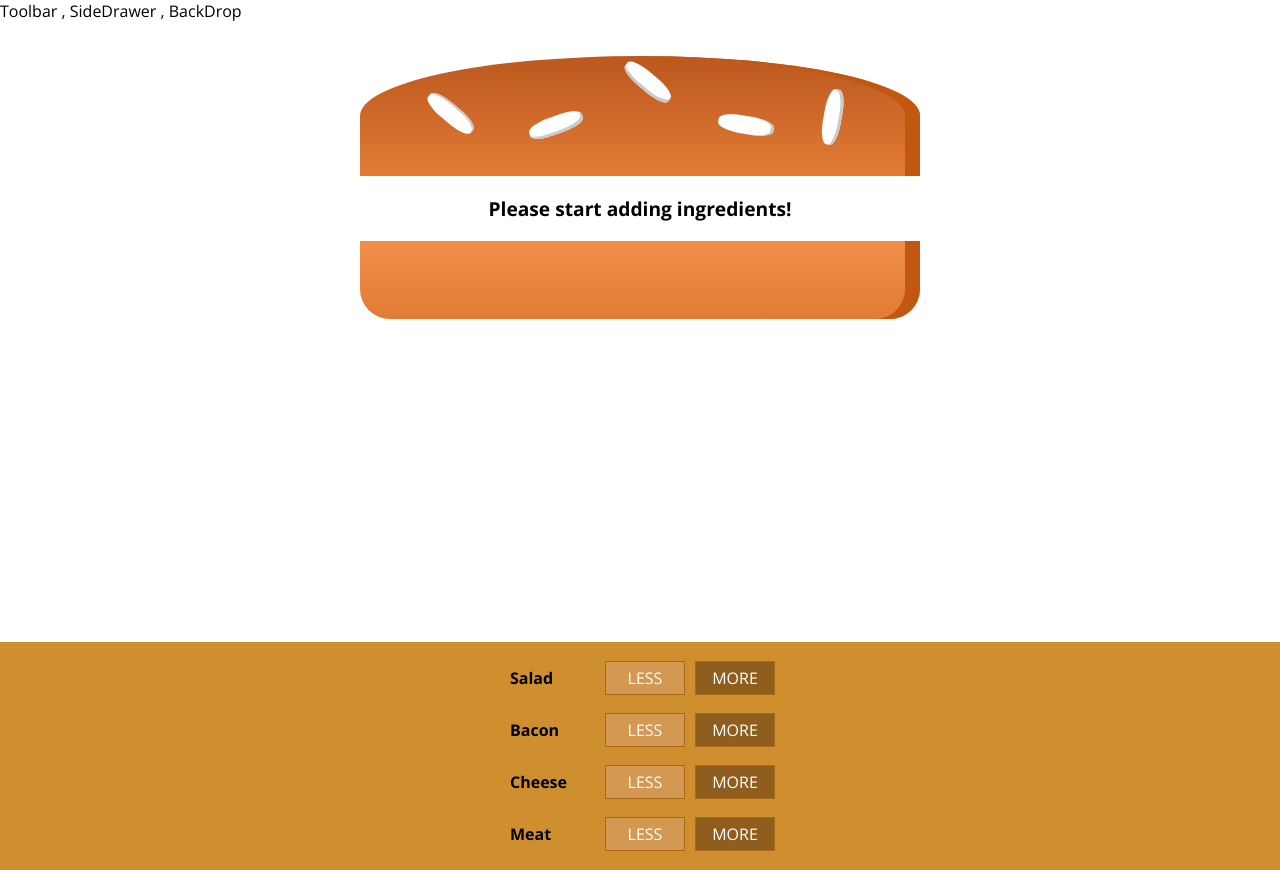
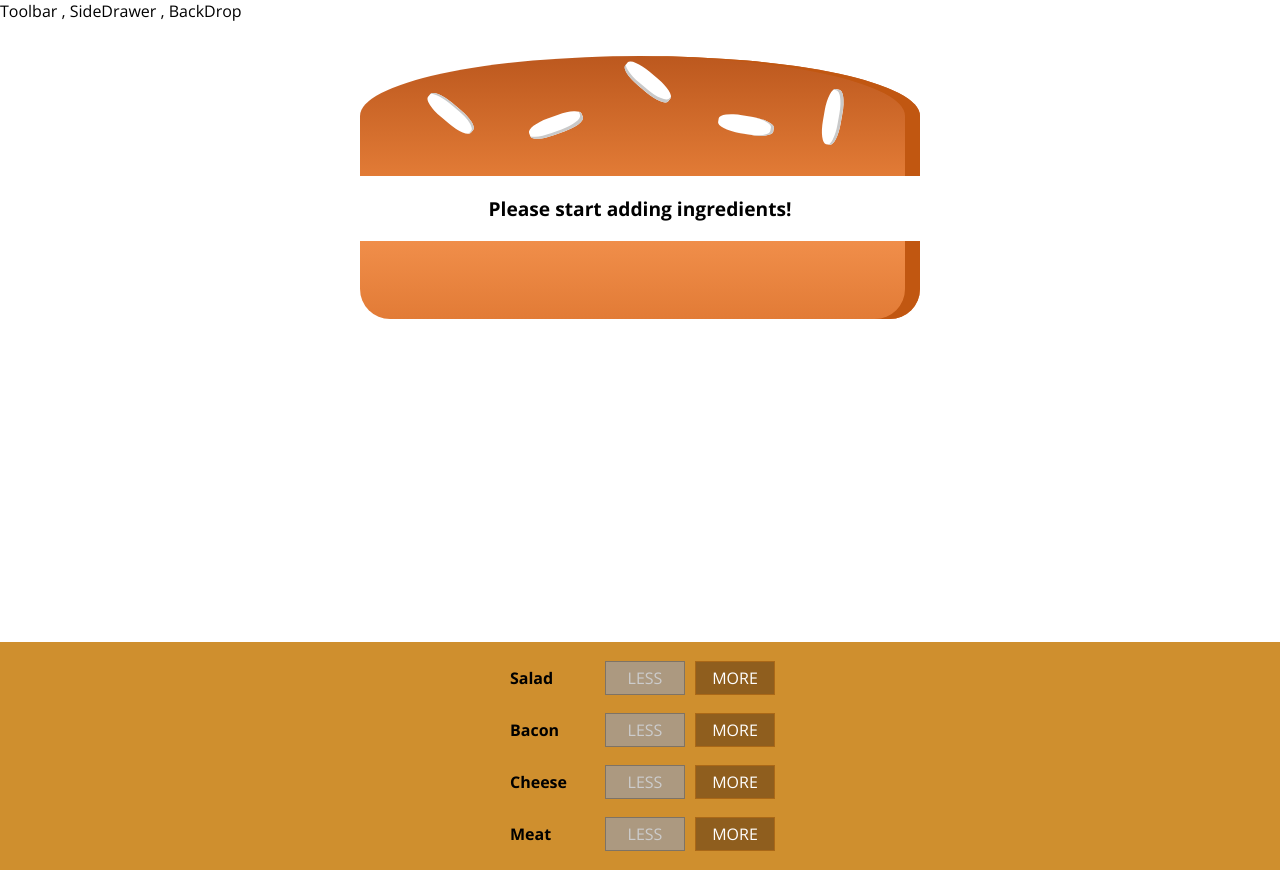
Before and after one commit to vaganast/burger-udemy, a React app: page / in a window 1280 px wide. Built offline with nearby package versions, Linux system fonts and the light colour scheme.

Commit message:
less button
update less button working and disabled if 0 ingredients

```diff
--- a/src/components/Burger/BuildControls/BuildControl/BuildControl.js
+++ b/src/components/Burger/BuildControls/BuildControl/BuildControl.js
@@ -7,9 +7,13 @@ const buildControl = (props) =>(
 
      <div className={classes.BuildControl}>
          <div className={classes.Label}> {props.label} </div>
-         <button className={classes.Less}> LESS</button>
-         <button className={classes.More} onClick={props.added}>MORE</button>
-
+         <button
+          className={classes.Less}
+          onClick={props.removed}
+          disabled={props.disabled}>LESS</button>
+         <button
+         className={classes.More}
+          onClick={props.added}>MORE</button>
      </div>
 );
 
--- a/src/components/Burger/BuildControls/BuildControls.js
+++ b/src/components/Burger/BuildControls/BuildControls.js
@@ -19,8 +19,9 @@ const buildcontrols = (props) => (
             <BuildControl
             key={ctrl.label}
              label={ctrl.label}
-
-             added={() => props.ingredientAdded(ctrl.type)} />
+             added={() => props.ingredientAdded(ctrl.type)}
+             removed={() => props.ingredientRemoved(ctrl.type)}
+             disabled={props.disabled[ctrl.type]} />
         )) }
 
     </div>
--- a/src/containers/BurgerBuilder/BurgerBuilder.js
+++ b/src/containers/BurgerBuilder/BurgerBuilder.js
@@ -33,22 +33,45 @@ class BurgerBuilder extends Component {
         updateIngredients[type]= updatedCount;
         const priceAddition = INGREDIENT_PRICES[type];
         const oldPrice = this.state.totalPrice;
-        const newPrice = oldPrice + this.priceAddition;
+        const newPrice = oldPrice + priceAddition;
         this.setState({totalPrice: newPrice , ingredients:updateIngredients})
 
 
     }
 
-    removeIngredientHandler = () => {
+    removeIngredientHandler = (type) => {
+        const oldCount = this.state.ingredients[type];
+        if (oldCount<=0){
+            return;
+        }
+        const updatedCount = oldCount - 1;
+        const updateIngredients = {
+            ...this.state.ingredients
+        };
+        updateIngredients[type]= updatedCount;
+        const priceDeduction = INGREDIENT_PRICES[type];
+        const oldPrice = this.state.totalPrice;
+        const newPrice = oldPrice - priceDeduction;
+        this.setState({totalPrice: newPrice , ingredients:updateIngredients})
 
     }
 
     render(){
+        const disableInfo={
+            ...this.state.ingredients
+        };
+        for(let key in disableInfo){
+            disableInfo[key]= disableInfo[key]<=0
+        }
+        //{salad:true , meat:false,...}
         return(
             <Auxx>
                 <Burger ingredients={this.state.ingredients}/>
               <BuildControls
-                ingredientAdded={this.addIngredientHandler}/>
+                ingredientAdded={this.addIngredientHandler}
+                ingredientRemoved={this.removeIngredientHandler}
+                disabled={disableInfo} />
+
             </Auxx>
         );
     }
```
